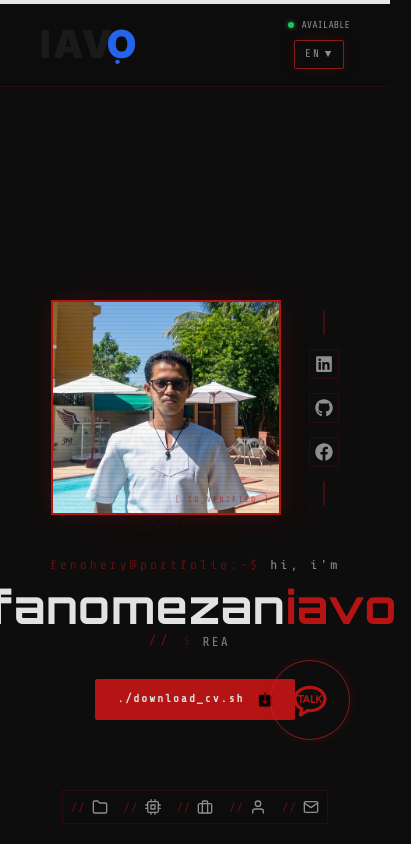
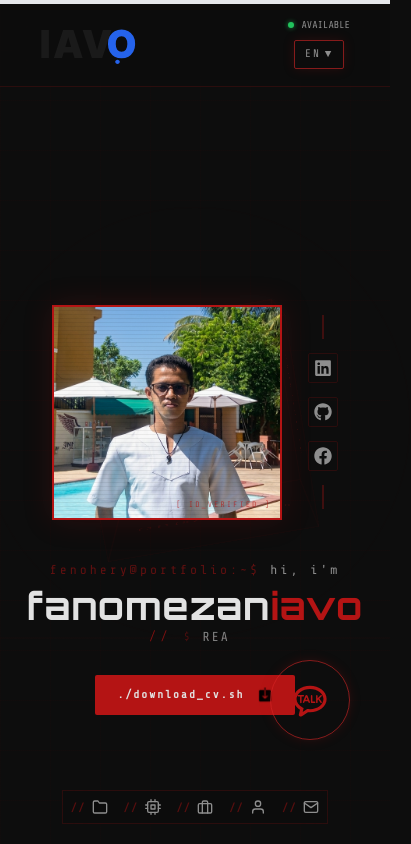
Before and after one commit to Rktmmnrn/MyPortfolio, a React (Vite) app in the folder MyPortfolio/: page / in a window 390 px wide. Shown: the top 844 px of the page, 411 px wide, since content can reach past the window. Built offline with nearby package versions, Linux system fonts and the light colour scheme.

Commit message:
ajuste responsive

```diff
--- a/MyPortfolio/src/styles/styleHN.css
+++ b/MyPortfolio/src/styles/styleHN.css
@@ -277,8 +277,8 @@ header.scrolled {
    MAIN
 ════════════════════════════════════════════ */
 main {
-  @apply flex flex-col items-center relative;
-  margin: 0 40px;
+  @apply flex flex-col items-center relative justify-center;
+  margin: 0 30px;
   z-index: 1;
 }
 
@@ -324,12 +324,11 @@ main>button img {
 }
 
 .hero>div:first-child {
-  @apply flex flex-col justify-center items-center;
+  @apply flex flex-col justify-center items-center w-full;
 }
 
 .hero>div:last-child {
-  @apply flex flex-row justify-center items-center w-full;
-  gap: 28px;
+  @apply flex flex-row justify-evenly items-center w-full gap-1;
 }
 
 /* Boutons hero */
@@ -454,7 +453,7 @@ main>button img {
 /* h1 */
 h1 {
   font-family: var(--display);
-  font-size: 46px;
+  font-size: 38px;
   font-weight: 700;
   color: var(--text-1);
   letter-spacing: 1px;
@@ -789,6 +788,10 @@ footer {
     margin: 0 60px;
   }
 
+  .hero>div:last-child {
+    @apply justify-center gap-5;
+  }
+
   footer {
     margin: 0 60px;
     padding: 14px 0;
```
